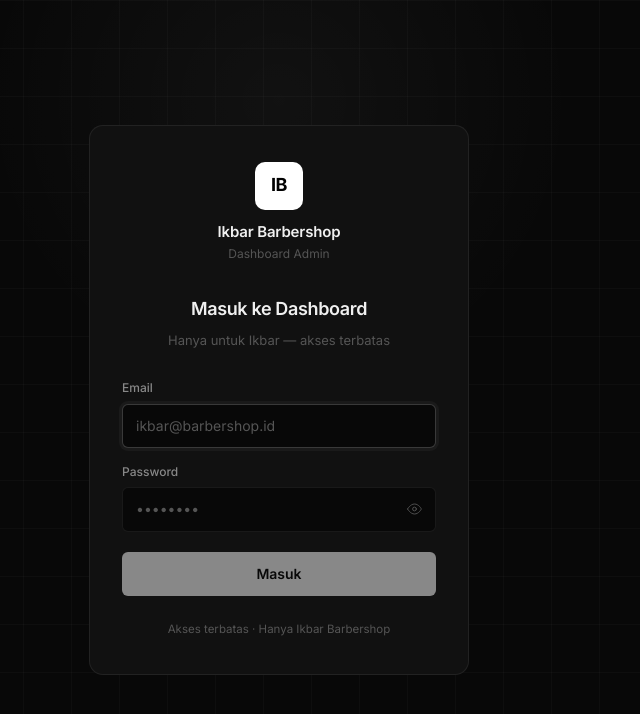
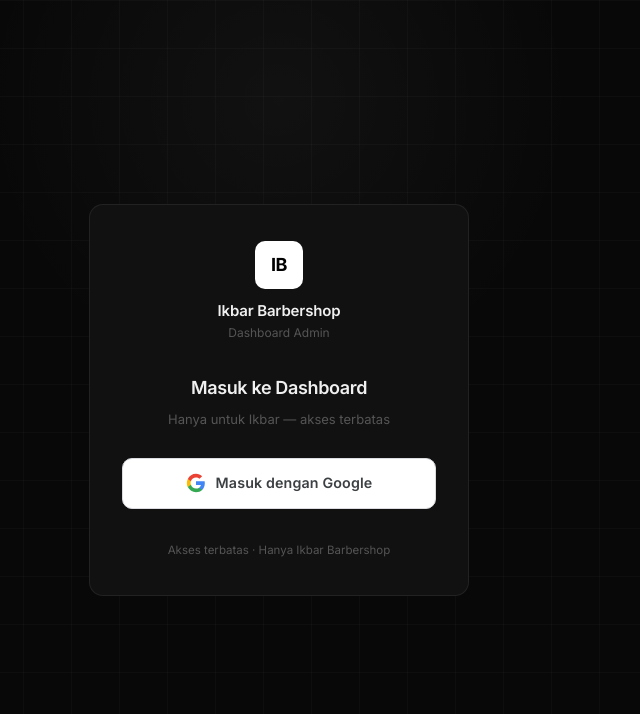
Before and after one commit to velorastudiodev-cpu/Ikbar-Barbershop, a Next.js app in the folder dashboard/: page /login in a window 1280 px wide. Shown: the top 714 px of the page, without its empty margins (361-1001 px from the left). Built offline with nearby package versions, Linux system fonts and the light colour scheme.

Commit message:
feat: ganti login ke Google OAuth (signInWithOAuth)

```diff
--- a/dashboard/app/login/page.jsx
+++ b/dashboard/app/login/page.jsx
@@ -1,39 +1,33 @@
 'use client'
 
 import { useState } from 'react'
-import { useRouter } from 'next/navigation'
 import { createClient } from '@/lib/supabase/client'
 
-// ─── SVG Icons ──────────────────────────────────────────────────────
-function IconEye({ size = 16 }) {
+// ─── Google Icon ─────────────────────────────────────────────────────
+function IconGoogle({ size = 20 }) {
   return (
-    <svg width={size} height={size} viewBox="0 0 24 24" fill="none" stroke="currentColor" strokeWidth="1.5" strokeLinecap="round" strokeLinejoin="round">
-      <path d="M1 12s4-8 11-8 11 8 11 8-4 8-11 8-11-8-11-8z" />
-      <circle cx="12" cy="12" r="3" />
+    <svg width={size} height={size} viewBox="0 0 24 24" fill="none">
+      <path
+        d="M22.56 12.25c0-.78-.07-1.53-.2-2.25H12v4.26h5.92c-.26 1.37-1.04 2.53-2.21 3.31v2.77h3.57c2.08-1.92 3.28-4.74 3.28-8.09z"
+        fill="#4285F4"
+      />
+      <path
+        d="M12 23c2.97 0 5.46-.98 7.28-2.66l-3.57-2.77c-.98.66-2.23 1.06-3.71 1.06-2.86 0-5.29-1.93-6.16-4.53H2.18v2.84C3.99 20.53 7.7 23 12 23z"
+        fill="#34A853"
+      />
+      <path
+        d="M5.84 14.09c-.22-.66-.35-1.36-.35-2.09s.13-1.43.35-2.09V7.07H2.18C1.43 8.55 1 10.22 1 12s.43 3.45 1.18 4.93l3.66-2.84z"
+        fill="#FBBC05"
+      />
+      <path
+        d="M12 5.38c1.62 0 3.06.56 4.21 1.64l3.15-3.15C17.45 2.09 14.97 1 12 1 7.7 1 3.99 3.47 2.18 7.07l3.66 2.84c.87-2.6 3.3-4.53 6.16-4.53z"
+        fill="#EA4335"
+      />
     </svg>
   )
 }
 
-function IconEyeOff({ size = 16 }) {
-  return (
-    <svg width={size} height={size} viewBox="0 0 24 24" fill="none" stroke="currentColor" strokeWidth="1.5" strokeLinecap="round" strokeLinejoin="round">
-      <path d="M17.94 17.94A10.07 10.07 0 0 1 12 20c-7 0-11-8-11-8a18.45 18.45 0 0 1 5.06-5.94M9.9 4.24A9.12 9.12 0 0 1 12 4c7 0 11 8 11 8a18.5 18.5 0 0 1-2.16 3.19m-6.72-1.07a3 3 0 1 1-4.24-4.24" />
-      <line x1="1" y1="1" x2="23" y2="23" />
-    </svg>
-  )
-}
-
-function IconAlertCircle({ size = 14 }) {
-  return (
-    <svg width={size} height={size} viewBox="0 0 24 24" fill="none" stroke="currentColor" strokeWidth="2" strokeLinecap="round" strokeLinejoin="round">
-      <circle cx="12" cy="12" r="10" />
-      <line x1="12" y1="8" x2="12" y2="12" />
-      <line x1="12" y1="16" x2="12.01" y2="16" />
-    </svg>
-  )
-}
-
-function IconLoader({ size = 16 }) {
+function IconLoader({ size = 18 }) {
   return (
     <svg width={size} height={size} viewBox="0 0 24 24" fill="none" stroke="currentColor" strokeWidth="2" strokeLinecap="round" strokeLinejoin="round" style={{ animation: 'spin 0.8s linear infinite' }}>
       <path d="M21 12a9 9 0 1 1-6.219-8.56" />
@@ -43,33 +37,26 @@
 
 // ─── Login Page ──────────────────────────────────────────────────────
 export default function LoginPage() {
-  const router = useRouter()
-  const [email, setEmail] = useState('')
-  const [password, setPassword] = useState('')
-  const [showPassword, setShowPassword] = useState(false)
   const [loading, setLoading] = useState(false)
   const [error, setError] = useState('')
 
-  const handleSubmit = async (e) => {
-    e.preventDefault()
+  const handleGoogleLogin = async () => {
     setError('')
     setLoading(true)
 
     const supabase = createClient()
-    const { error: signInError } = await supabase.auth.signInWithPassword({
-      email: email.trim(),
-      password,
+    const { error: oauthError } = await supabase.auth.signInWithOAuth({
+      provider: 'google',
+      options: {
+        redirectTo: `${window.location.origin}/dashboard`,
+      },
     })
 
-    if (signInError) {
-      setError('Email atau password salah. Silakan coba lagi.')
+    if (oauthError) {
+      setError('Gagal login dengan Google. Silakan coba lagi.')
       setLoading(false)
-      return
     }
-
-    // Redirect ke dashboard setelah berhasil
-    router.push('/dashboard')
-    router.refresh()
+    // Jika berhasil, browser otomatis redirect ke Google — tidak perlu setLoading(false)
   }
 
   return (
@@ -78,17 +65,49 @@
         @keyframes spin { to { transform: rotate(360deg); } }
         @keyframes fadeIn { from { opacity: 0; transform: translateY(12px); } to { opacity: 1; transform: none; } }
         .login-card { animation: fadeIn 0.45s cubic-bezier(0.22, 1, 0.36, 1); }
-        .toggle-pw {
-          position: absolute; right: 12px; top: 50%;
-          transform: translateY(-50%);
+
+        .btn-google {
+          display: flex;
+          align-items: center;
+          justify-content: center;
+          gap: 10px;
+          width: 100%;
+          padding: 13px 20px;
+          background: #fff;
+          color: #3c4043;
+          border: 1.5px solid #dadce0;
+          border-radius: 10px;
+          font-size: 0.95rem;
+          font-weight: 600;
+          cursor: pointer;
+          transition: background 0.15s, box-shadow 0.15s, border-color 0.15s;
+          letter-spacing: 0.01em;
+        }
+        .btn-google:hover:not(:disabled) {
+          background: #f8f9fa;
+          box-shadow: 0 2px 8px rgba(0,0,0,0.12);
+          border-color: #bdc1c6;
+        }
+        .btn-google:disabled {
+          opacity: 0.65;
+          cursor: not-allowed;
+        }
+
+        .divider {
+          display: flex;
+          align-items: center;
+          gap: 12px;
+          margin: 4px 0;
           color: var(--text-muted);
-          transition: color 0.15s;
-          display: flex; align-items: center;
-          background: none; border: none; cursor: pointer; padding: 2px;
+          font-size: 0.78rem;
         }
-        .toggle-pw:hover { color: var(--text-secondary); }
-        .pw-wrapper { position: relative; }
-        .pw-wrapper .form-input { padding-right: 38px; }
+        .divider::before,
+        .divider::after {
+          content: '';
+          flex: 1;
+          height: 1px;
+          background: var(--border);
+        }
       `}</style>
 
       <div className="login-page">
@@ -111,75 +130,35 @@
           <h1 className="login-heading">Masuk ke Dashboard</h1>
           <p className="login-subheading">Hanya untuk Ikbar — akses terbatas</p>
 
-          {/* Form */}
-          <form className="login-form" onSubmit={handleSubmit} noValidate>
-            <div className="form-group">
-              <label className="form-label" htmlFor="email">Email</label>
-              <input
-                id="email"
-                type="email"
-                className={`form-input${error ? ' error' : ''}`}
-                placeholder="ikbar@barbershop.id"
-                value={email}
-                onChange={(e) => { setEmail(e.target.value); setError('') }}
-                required
-                autoComplete="email"
-                autoFocus
-                disabled={loading}
-              />
-            </div>
-
-            <div className="form-group">
-              <label className="form-label" htmlFor="password">Password</label>
-              <div className="pw-wrapper">
-                <input
-                  id="password"
-                  type={showPassword ? 'text' : 'password'}
-                  className={`form-input${error ? ' error' : ''}`}
-                  placeholder="••••••••"
-                  value={password}
-                  onChange={(e) => { setPassword(e.target.value); setError('') }}
-                  required
-                  autoComplete="current-password"
-                  disabled={loading}
-                />
-                <button
-                  type="button"
-                  className="toggle-pw"
-                  onClick={() => setShowPassword(v => !v)}
-                  aria-label={showPassword ? 'Sembunyikan password' : 'Tampilkan password'}
-                  tabIndex={-1}
-                >
-                  {showPassword ? <IconEyeOff size={15} /> : <IconEye size={15} />}
-                </button>
-              </div>
-            </div>
+          {/* Google Login Button */}
+          <div style={{ marginTop: '28px' }}>
+            <button
+              id="btn-google-login"
+              className="btn-google"
+              onClick={handleGoogleLogin}
+              disabled={loading}
+            >
+              {loading ? (
+                <>
+                  <IconLoader size={18} />
+                  Mengarahkan ke Google...
+                </>
+              ) : (
+                <>
+                  <IconGoogle size={20} />
+                  Masuk dengan Google
+                </>
+              )}
+            </button>
 
             {error && (
-              <div className="form-error" role="alert">
-                <IconAlertCircle size={13} />
+              <div className="form-error" role="alert" style={{ marginTop: '14px' }}>
                 {error}
               </div>
             )}
+          </div>
 
-            <button
-              type="submit"
-              className="btn-login"
-              id="btn-masuk"
-              disabled={loading || !email || !password}
-            >
-              {loading ? (
-                <>
-                  <IconLoader size={14} />
-                  Masuk...
-                </>
-              ) : (
-                'Masuk'
-              )}
-            </button>
-          </form>
-
-          <div className="login-footer">
+          <div className="login-footer" style={{ marginTop: '32px' }}>
             Akses terbatas · Hanya Ikbar Barbershop
           </div>
         </div>
```
